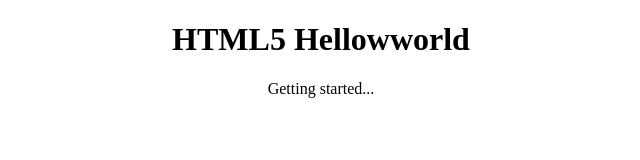
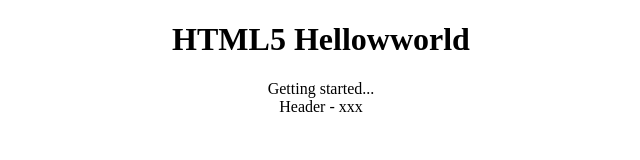
Before and after one commit to terence/html-website, a plain HTML site: page index.html in a window 1280 px wide. Shown: the full height of the page, 319-959 px from the left. Drawn offline with Linux system fonts and the light colour scheme.

Commit message:
Add some divs

```diff
--- a/index.html
+++ b/index.html
@@ -9,5 +9,11 @@
 Getting started...
 
 
+<div id="page">
+ <div class="header">
+  <div class="title">Header - xxx</div>
+ </div>
+</div>
+
  </body>
 </html>
```
